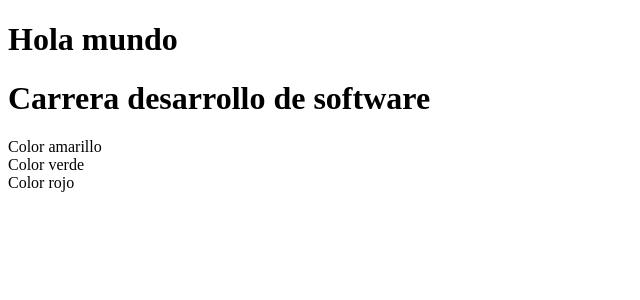
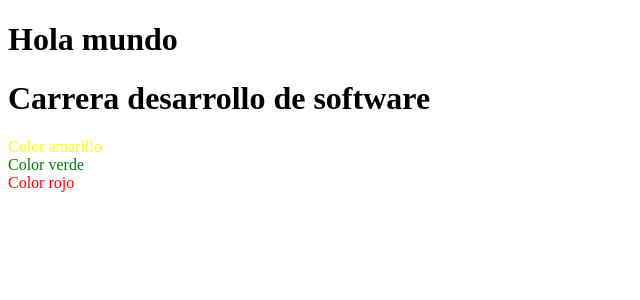
Before and after one commit to cheo13/UNITED-R, an Angular app: page / in a window 1280 px wide. Shown: the top 300 px of the page, without its empty margins (0-640 px from the left). Built offline with nearby package versions, Linux system fonts and the light colour scheme.

Commit message:
Update app.component.css

```diff
--- a/src/app/app.component.css
+++ b/src/app/app.component.css
@@ -1,12 +1,12 @@
-h2:first-of-type{
+div:first-of-type{
 
     color: yellow;
 }
-h2:nth-of-type(2){
+div:nth-of-type(2){
 
     color: green;
 }
-h2:last-of-type{
+div:last-of-type{
 
     color: red;
 }
```
